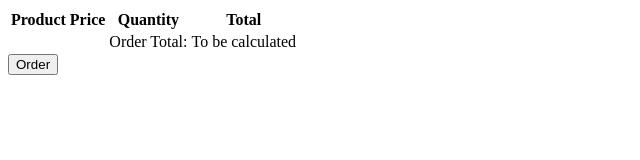
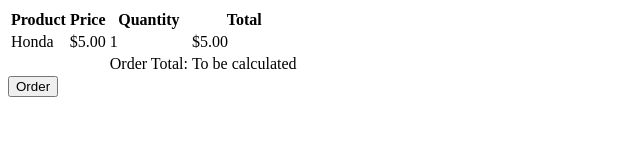
Before and after one commit to NoahDeltoroSmyth/Commerce-site, a website: page Cart/index.html in a window 1280 px wide. Shown: the whole page, without its empty margins (0-640 px from the left). Drawn offline with Linux system fonts and the light colour scheme.

Commit message:
actually created static html table with dummy text

```diff
--- a/Cart/index.html
+++ b/Cart/index.html
@@ -14,7 +14,10 @@
             <th>Quantity</th>
             <th>Total</th>
         <tbody id="table-body">
-
+            <td>Honda</td>
+            <td>$5.00</td>
+            <td>1</td>
+            <td>$5.00</td>
         </tbody>
         <tfoot>
             <td></td>
```
